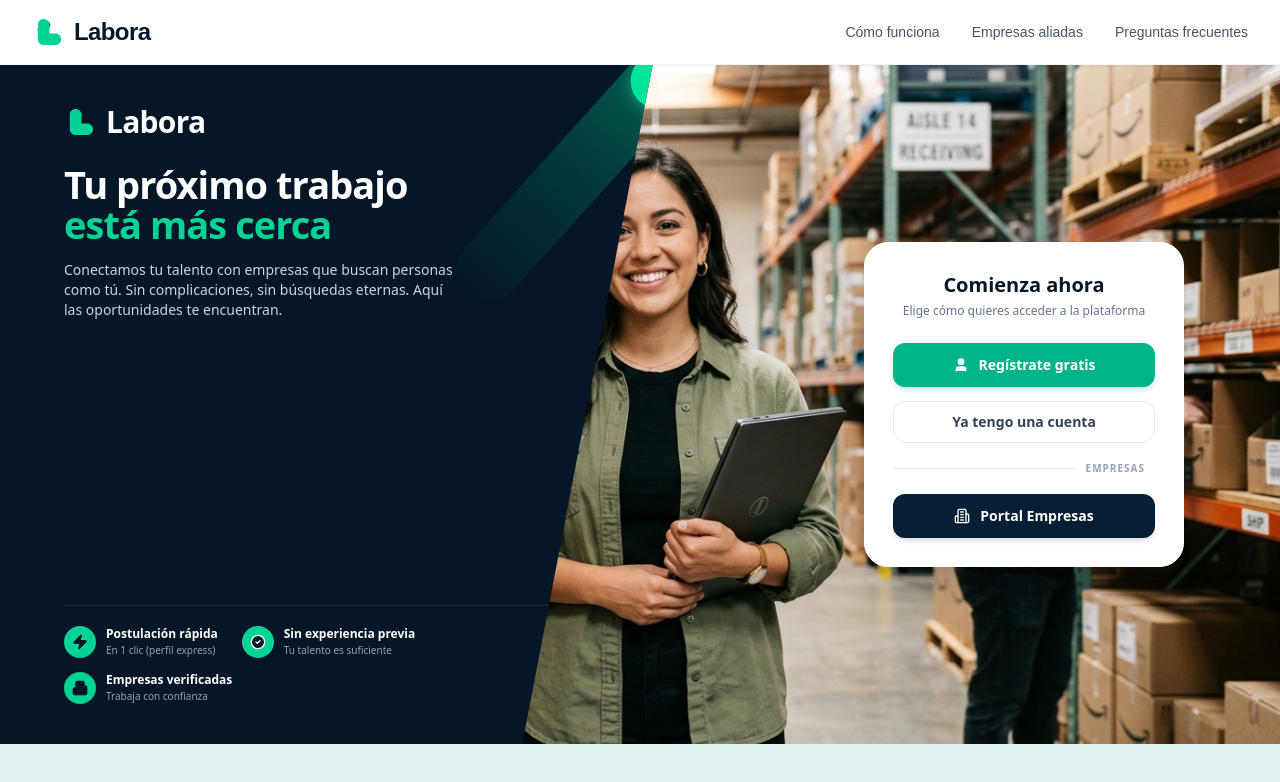
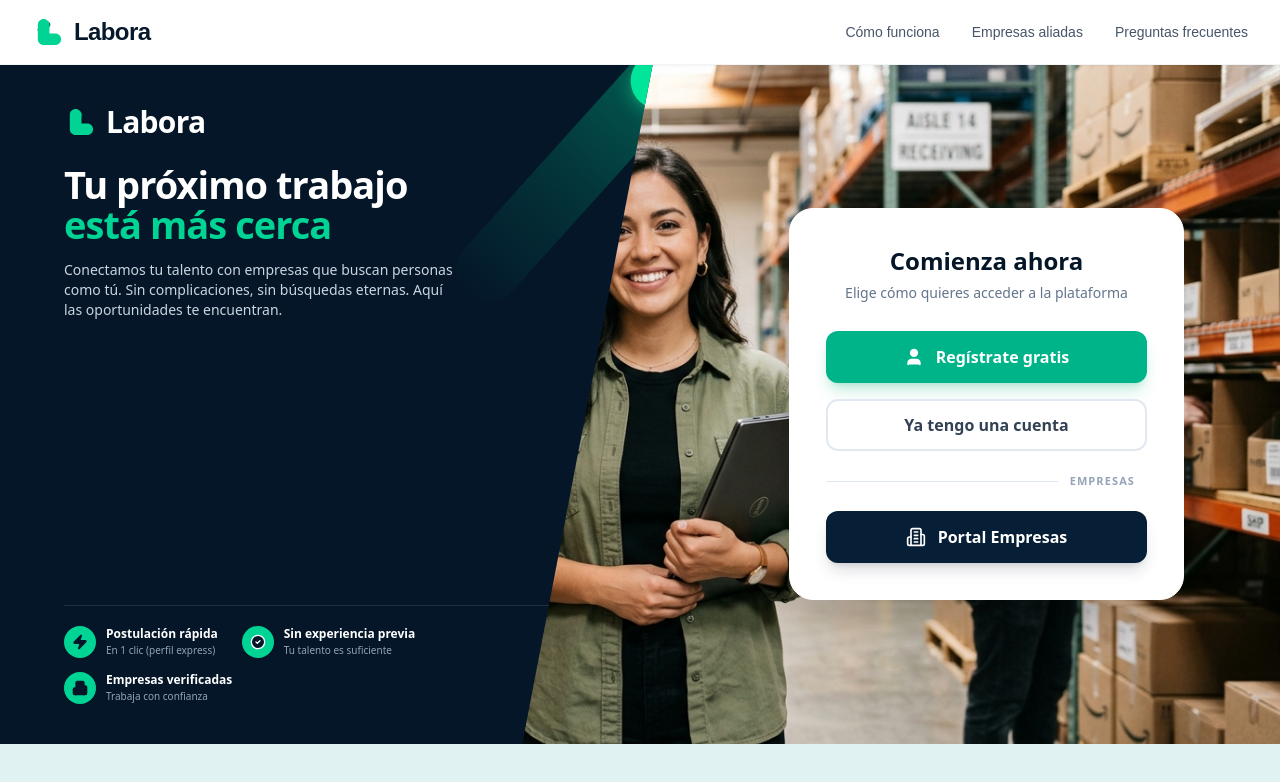
Before and after one commit to jm3992891-bit/jobbmatch, a Next.js app in the folder frontend/: page / in a window 1280 px wide. Shown: the top 782 px of the page. Built offline with nearby package versions, Linux system fonts and the light colour scheme.

Commit message:
feat: increase floating card scale by 2cm and enhance button proportions

```diff
--- a/frontend/src/app/page.tsx
+++ b/frontend/src/app/page.tsx
@@ -102,37 +102,37 @@ export default function Home() {
       </div>
 
       {/* Right Panel - Floating Access Card */}
-      <div className="w-full lg:flex-1 flex items-center justify-center lg:justify-end py-8 px-6 sm:px-10 lg:pr-14 xl:pr-24 relative z-20">
-        <div className="w-full max-w-[320px] bg-white rounded-3xl shadow-2xl p-7 border border-white">
-          <div className="text-center mb-6">
-            <h2 className="text-xl font-bold text-[#041628]">Comienza ahora</h2>
-            <p className="text-slate-500 text-xs mt-1 font-medium">
+      <div className="w-full lg:flex-1 flex items-center justify-center lg:justify-end py-10 px-6 sm:px-10 lg:pr-14 xl:pr-24 relative z-20">
+        <div className="w-full max-w-[395px] bg-white rounded-3xl shadow-2xl p-8 sm:p-9 border border-white">
+          <div className="text-center mb-7">
+            <h2 className="text-2xl font-black text-[#041628]">Comienza ahora</h2>
+            <p className="text-slate-500 text-sm mt-1.5 font-medium">
               Elige cómo quieres acceder a la plataforma
             </p>
           </div>
 
-          <div className="space-y-3.5">
+          <div className="space-y-4">
             {/* Regístrate gratis */}
             <Link
               href="/candidate/register"
-              className="flex items-center justify-center gap-2.5 w-full bg-[#00B489] hover:bg-[#009E77] text-white py-3 px-4 rounded-xl font-bold text-sm shadow-md shadow-emerald-500/20 transition-all hover:shadow-emerald-500/30 hover:-translate-y-0.5"
+              className="flex items-center justify-center gap-3 w-full bg-[#00B489] hover:bg-[#009E77] text-white py-3.5 px-5 rounded-xl font-bold text-base shadow-lg shadow-emerald-500/25 transition-all hover:shadow-emerald-500/35 hover:-translate-y-0.5"
             >
-              <User className="w-4 h-4 fill-white" />
+              <User className="w-5 h-5 fill-white" />
               <span>Regístrate gratis</span>
             </Link>
 
             {/* Ya tengo una cuenta */}
             <Link
               href="/candidate/login"
-              className="flex items-center justify-center w-full bg-white hover:bg-slate-50 text-slate-700 hover:text-slate-900 border border-slate-200 hover:border-slate-300 py-2.5 px-4 rounded-xl font-bold text-sm transition-all hover:-translate-y-0.5"
+              className="flex items-center justify-center w-full bg-white hover:bg-slate-50 text-slate-700 hover:text-slate-900 border-2 border-slate-200 hover:border-slate-300 py-3 px-5 rounded-xl font-bold text-base transition-all hover:-translate-y-0.5"
             >
               <span>Ya tengo una cuenta</span>
             </Link>
 
             {/* Divider */}
-            <div className="relative py-1 flex items-center justify-center">
+            <div className="relative py-1.5 flex items-center justify-center">
               <div className="border-t border-slate-200 w-full" />
-              <span className="bg-white px-2.5 text-[10px] font-semibold text-slate-400 uppercase tracking-widest relative z-10">
+              <span className="bg-white px-3 text-[11px] font-bold text-slate-400 uppercase tracking-widest relative z-10">
                 EMPRESAS
               </span>
             </div>
@@ -140,9 +140,9 @@ export default function Home() {
             {/* Portal Empresas */}
             <Link
               href="/company/login"
-              className="flex items-center justify-center gap-2.5 w-full bg-[#071F36] hover:bg-[#0A2C4D] text-white py-3 px-4 rounded-xl font-bold text-sm shadow-md transition-all hover:-translate-y-0.5"
+              className="flex items-center justify-center gap-3 w-full bg-[#071F36] hover:bg-[#0A2C4D] text-white py-3.5 px-5 rounded-xl font-bold text-base shadow-lg shadow-slate-900/15 transition-all hover:-translate-y-0.5"
             >
-              <Building2 className="w-4 h-4 text-white" />
+              <Building2 className="w-5 h-5 text-white" />
               <span>Portal Empresas</span>
             </Link>
           </div>
```
